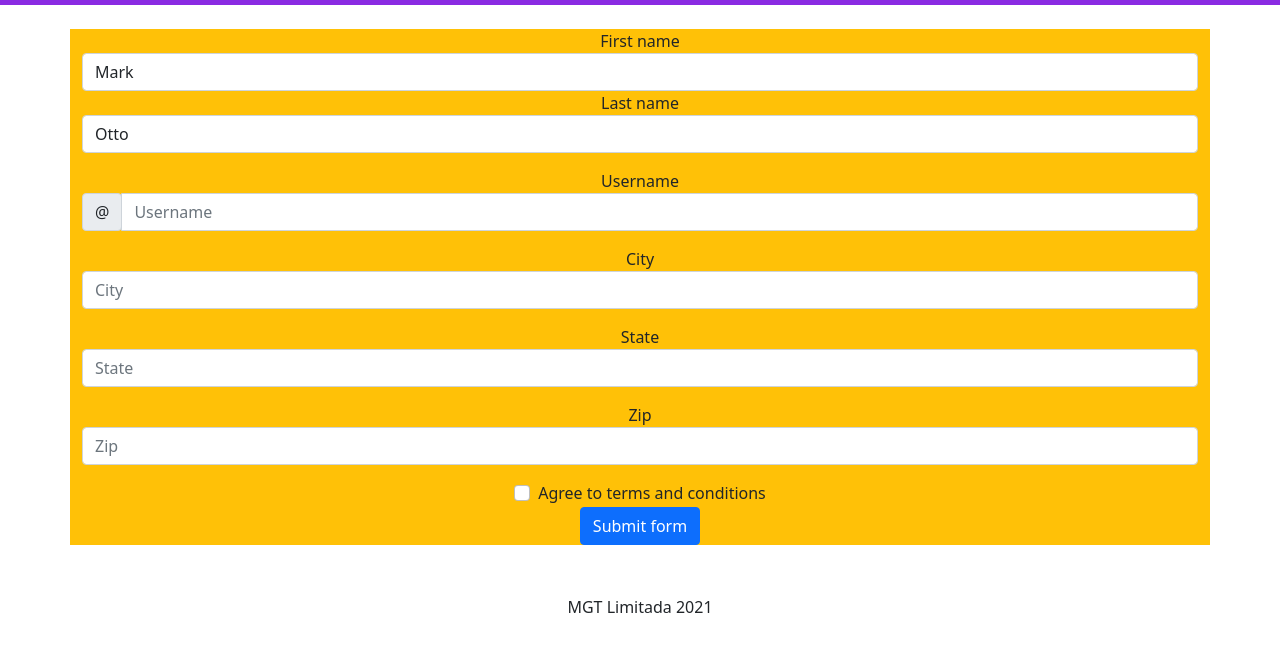
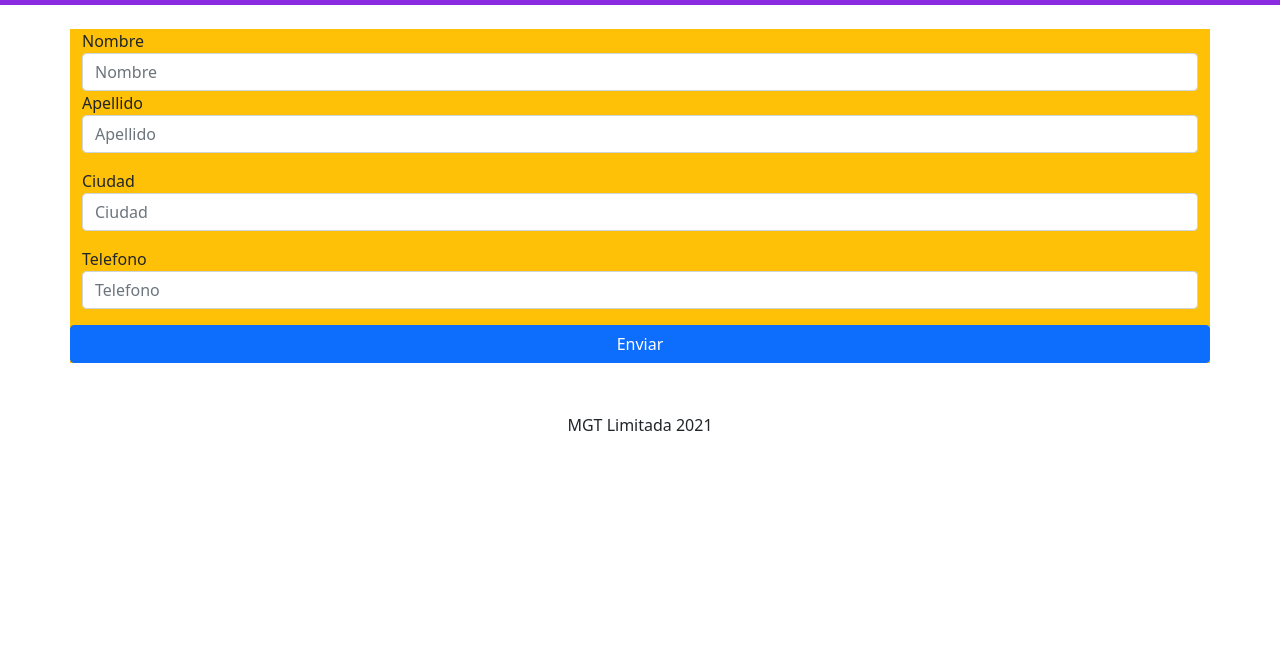
Before and after one commit to munozsolar/TrabajoGrupal, a plain HTML site: page contacto.html in a window 1280 px wide. Shown: the part 59-710 px from the top of the page. Drawn offline with nearby package versions, Linux system fonts and the light colour scheme.

Commit message:
Update contacto.html

```diff
--- a/contacto.html
+++ b/contacto.html
@@ -58,50 +58,35 @@
     <br>
     <div class="container " >
         <section class="row  bg-warning">
-            <form class="text-center">
+            <form name="formularioC" >
                 <div class="form-row w-100 d-flex flex-column align-items-center">
                   <div class="col-md-12 col-mb-3">
-                    <label for="validationDefault01">First name</label>
-                    <input type="text" class="form-control" id="validationDefault01" placeholder="First name" value="Mark" required>
+                    <label for="validationDefault01">Nombre</label>
+                    <input id="nombre" type="text" class="form-control"  placeholder="Nombre" required>
                   </div>
                   <div class="col-md-12 mb-3">
-                    <label for="validationDefault02">Last name</label>
-                    <input type="text" class="form-control" id="validationDefault02" placeholder="Last name" value="Otto" required>
-                  </div>
-                  <div class="col-md-12 mb-3">
-                    <label for="validationDefaultUsername">Username</label>
-                    <div class="input-group">
-                      <div class="input-group-prepend">
-                        <span class="input-group-text" id="inputGroupPrepend2">@</span>
-                      </div>
-                      <input type="text" class="form-control" id="validationDefaultUsername" placeholder="Username" aria-describedby="inputGroupPrepend2" required>
-                    </div>
+                    <label for="validationDefault02">Apellido</label>
+                    <input id="apellido" type="text" class="form-control"  placeholder="Apellido" required>
                   </div>
                 </div>
+
                 <div class="form-row w-100 d-flex flex-column align-items-center">
                   <div class="col-md-12 mb-3">
-                    <label for="validationDefault03">City</label>
-                    <input type="text" class="form-control" id="validationDefault03" placeholder="City" required>
+                    <label for="validationDefault03">Ciudad</label>
+                    <input type="text" class="form-control" id="ciudad" placeholder="Ciudad" required>
                   </div>
+
                   <div class="col-md-12 mb-3">
-                    <label for="validationDefault04">State</label>
-                    <input type="text" class="form-control" id="validationDefault04" placeholder="State" required>
-                  </div>
-                  <div class="col-md-12 mb-3">
-                    <label for="validationDefault05">Zip</label>
-                    <input type="text" class="form-control" id="validationDefault05" placeholder="Zip" required>
+                    <label for="validationDefault05">Telefono</label>
+                    <input id="telefono" type="text" class="form-control"  placeholder="Telefono" required>
                   </div>
                 </div>
                 <div class="form-group w-100 d-flex flex-column align-items-center">
-                  <div class="form-check">
-                    <input class="form-check-input" type="checkbox" value="" id="invalidCheck2" required>
-                    <label class="form-check-label" for="invalidCheck2">
-                      Agree to terms and conditions
-                    </label>
-                  </div>
+
                 </div>
-                <button class="btn btn-primary " type="submit">Submit form</button>
+
               </form>
+              <button onclick="confirmacion()" class="btn btn-primary ">Enviar</button>
         </section>
 
     </div>
```
